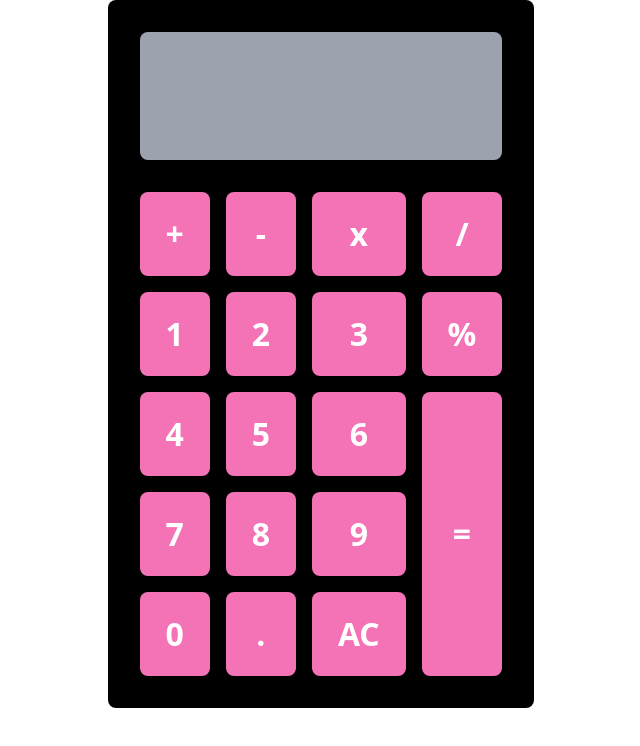
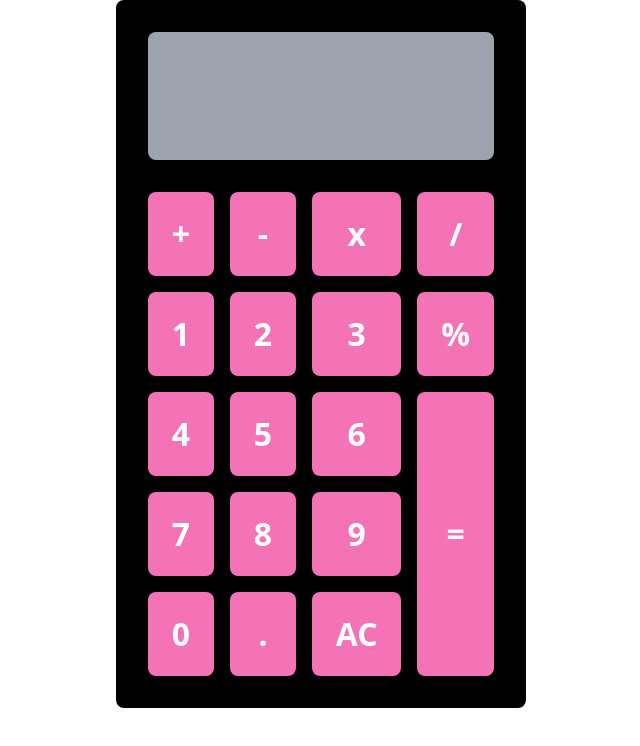
Before and after one commit to shahanazCSE-PUST/Calculator, a plain HTML site: page index.html in a window 1280 px wide. Shown: the whole page, without its empty margins (319-959 px from the left). Drawn offline with nearby package versions, Linux system fonts and the light colour scheme.

Commit message:
commit message

```diff
--- a/index.html
+++ b/index.html
@@ -7,6 +7,9 @@
     <link href="https://unpkg.com/tailwindcss@^2/dist/tailwind.min.css" rel="stylesheet">
     <title>Calculator</title>
     <style>
+        .container{
+            width:410px;
+        }
         button:hover{
             background-color: #E6007E;
         }
@@ -22,7 +25,7 @@
 </head>
 <body>
     <main>
-        <div class="container mx-auto w-4/12 bg-black p-8 rounded-lg">
+        <div class="container mx-auto bg-black p-8 rounded-lg">
             <div class="grid bg-gray-400 h-32 rounded-lg text-white text-4xl font-bold mb-8"><span id="result-id" class="p-10"> </span></div>
 
             <div id="parent-id" class="grid grid-rows-5 grid-flow-col gap-4 gap-y-4 ">
```
